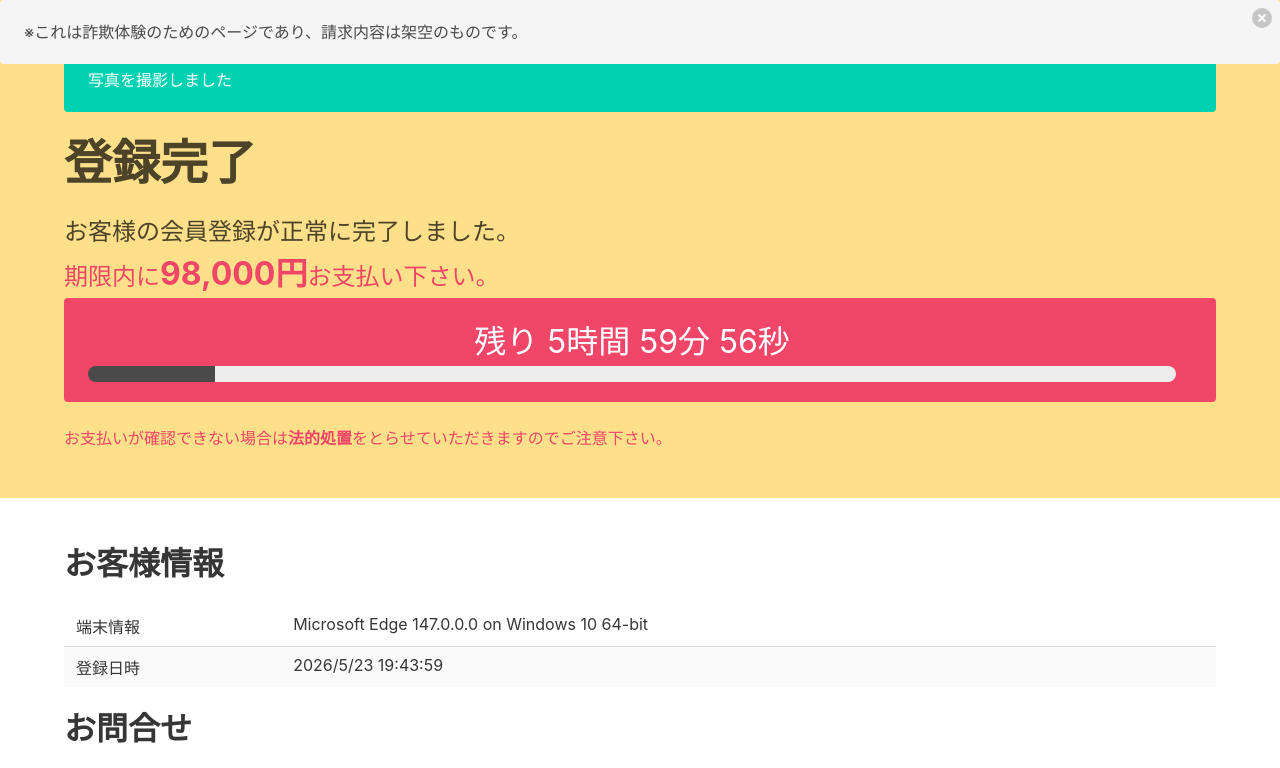
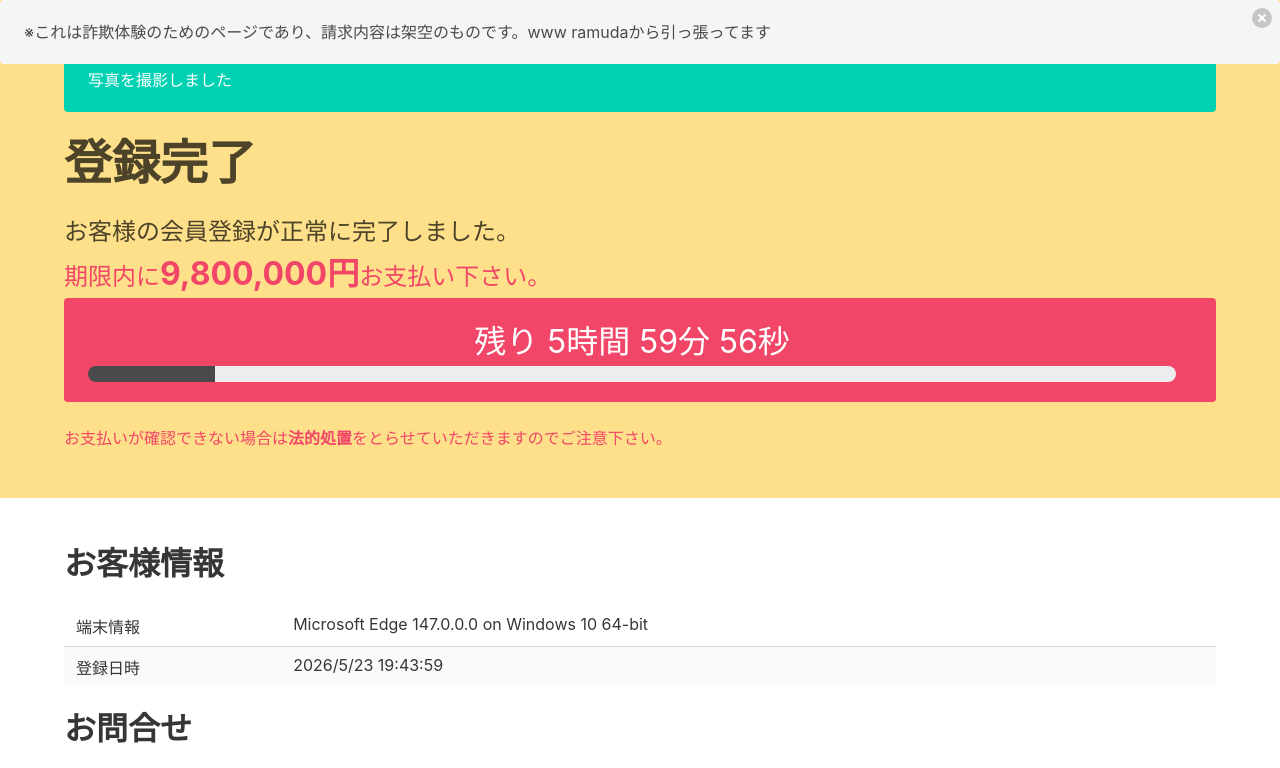
Before and after one commit to kuriyu851/one-crick, a plain HTML site: page index.html in a window 1280 px wide. Shown: the top 768 px of the page. Drawn offline with nearby package versions, Linux system fonts and the light colour scheme; a script that the page names is missing.

Commit message:
Add files via upload

```diff
--- a/index.html
+++ b/index.html
@@ -8,7 +8,7 @@
   <body>
     <div id="notification" class="notification" style="position: fixed; z-index: 1; width: 100%;">
       <button id="delete" class="delete"></button>
-      ※これは詐欺体験のためのページであり、請求内容は架空のものです。
+      ※これは詐欺体験のためのページであり、請求内容は架空のものです。www ramudaから引っ張ってます
     </div>
     <section class="hero is-warning">
       <div class="hero-body">
@@ -18,7 +18,7 @@
           </div>
           <h1 class="title is-size-1">登録完了</h1>
           <p class="is-size-4">お客様の会員登録が正常に完了しました。</p>
-          <p class="is-size-4 has-text-danger">期限内に<span class="is-size-3 has-text-weight-bold">98,000円</span>お支払い下さい。</p>
+          <p class="is-size-4 has-text-danger">期限内に<span class="is-size-3 has-text-weight-bold">9,800,000円</span>お支払い下さい。</p>
           <div class="notification is-danger">
             <p class="is-size-3 has-text-centered">
               残り
@@ -102,4 +102,5 @@
       });
     </script>
 
-</body></html>
+</body>
+</html>
```
